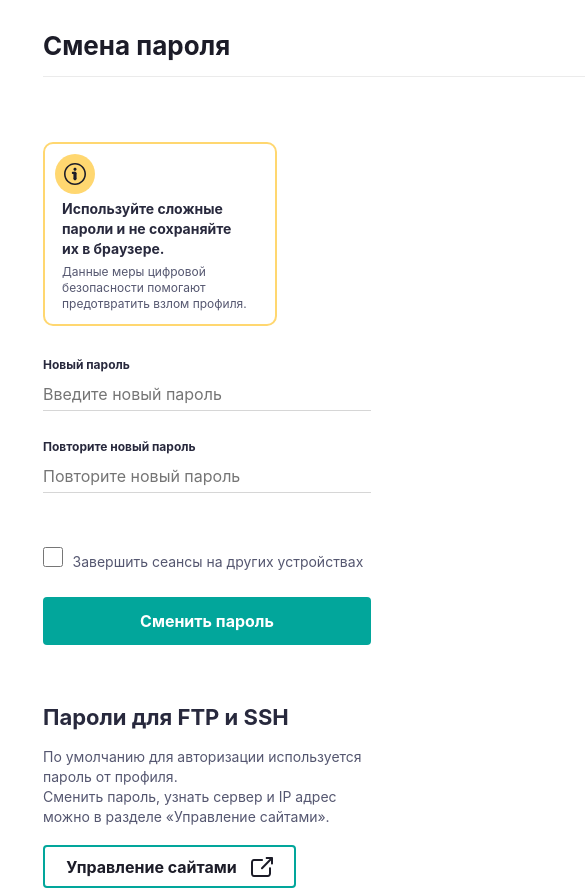
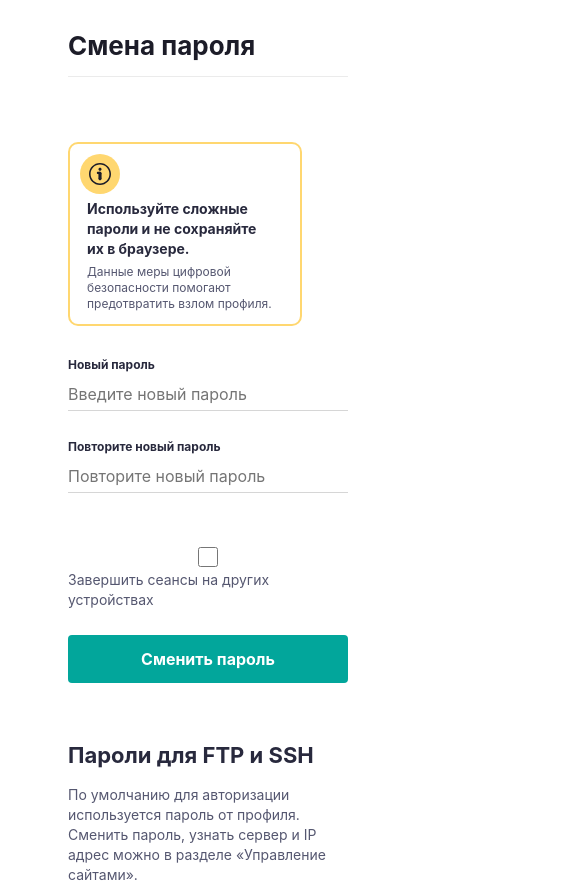
Before and after one commit to innagolovko/-, a plain HTML site: page index.html in a window 390 px wide. Shown: the top 891 px of the page, 585 px wide, since content can reach past the window. Drawn offline with Linux system fonts and the light colour scheme.

Commit message:
edit CSS

```diff
--- a/blocks/form/__button-change/form__button-change.css
+++ b/blocks/form/__button-change/form__button-change.css
@@ -12,3 +12,9 @@
     background-color: #02A69B;
     cursor: pointer;
 }
+
+@media screen and (max-width: 767px) {
+    .form__button-change {
+       width: 280px;
+    }
+}
--- /dev/null
+++ b/blocks/form/__info/form__info.css
@@ -0,0 +1,9 @@
+.form__info {
+  width: 100%;
+}
+
+@media screen and (max-width: 767px) {
+    .form__info {
+        width: 280px;
+    }
+}
--- a/blocks/form/__input-container/_ctrl_end-sessions/form__input-container_ctrl_end-sessions.css
+++ b/blocks/form/__input-container/_ctrl_end-sessions/form__input-container_ctrl_end-sessions.css
@@ -5,3 +5,9 @@
     height: 20px;
     border-color: #555770;
 }
+
+@media screen and (max-width: 767px) {
+    .form__input-container_ctrl_end-sessions {
+       width: 280px;
+    }
+}
--- a/blocks/form/__input-container/form__input-container.css
+++ b/blocks/form/__input-container/form__input-container.css
@@ -1,6 +1,6 @@
 .form__input-container {
     display: block;
-    width: 328px;
+    width: 300px;
     padding: 0;
     border: 0;
     border-bottom: 1px solid rgba(0, 0, 0, 0.16);
@@ -9,3 +9,9 @@
     line-height: 32px;
     cursor: pointer;
 }
+
+@media screen and (max-width: 767px) {
+    .form__input-container {
+       width: 280px;
+    }
+}
--- a/blocks/form/__new-password/form__new-password.css
+++ b/blocks/form/__new-password/form__new-password.css
@@ -7,3 +7,9 @@
     margin-bottom: 5px;
     color: #28293D;
 }
+
+@media screen and (max-width: 767px) {
+    .form__new-password {
+       width: 280px;
+    }
+}
--- a/blocks/header/__title/header__title.css
+++ b/blocks/header/__title/header__title.css
@@ -5,3 +5,9 @@
     margin: 0;
     color: #1C1C28;
 }
+
+@media screen and (max-width: 767px) {
+    .header__title {
+       min-width: 280px;
+    }
+}
--- a/blocks/page/__content/_page__content.css
+++ b/blocks/page/__content/_page__content.css
@@ -7,14 +7,15 @@
     right: 77px;
     top: 64px;
     bottom: 160px;
+
 }
-
 
 @media screen and (max-width: 767px) {
     .page__content {
-       max-width: calc(328 / 414 * 100%);
+       width: 280px;
        top: 32px;
-       left: 43px;
-       right: 43px;
+       left: 13px;
+       right: 13px;
+       margin: 0 auto;
     }
 }
--- /dev/null
+++ b/blocks/page/__form/page__form.css
@@ -0,0 +1,12 @@
+.page__form {
+  display: flex;
+  flex-direction: column;
+  width: 680px;
+  margin: 0 auto;
+}
+
+@media screen and (max-width: 767px) {
+    .page__form {
+       width: 280px;
+    }
+}
--- a/blocks/page/__header/page__header.css
+++ b/blocks/page/__header/page__header.css
@@ -1,4 +1,12 @@
 .page__header {
+    display: flex;
+    width: 100%;
     height: 44px;
     border-bottom: 1px solid rgba(0, 0, 0, 0.08);
 }
+
+@media screen and (max-width: 767px) {
+    .page__header {
+       width: 280px;
+    }
+}
--- a/blocks/page/page.css
+++ b/blocks/page/page.css
@@ -6,7 +6,17 @@
   -moz-text-size-adjust: 100%;
   text-rendering: optimizeLegibility;
   font-family: 'Inter', Arial, sans-serif;
-  width: 834px;
+  max-width: 834px;
+  min-width: 320px;
   min-height: 1048px;
   margin: auto;
 }
+
+ @media screen and (max-width: 767px) {
+    .page {
+        width: 100%;
+        margin: 0;
+    }
+}
+
+/* * { outline: 1px solid yellow; } */
--- a/blocks/password/__picture/password__picture.css
+++ b/blocks/password/__picture/password__picture.css
@@ -9,7 +9,9 @@
 
 @media screen and (max-width: 767px) {
     .password__picture {
+       width: 90%;
        left: 0;
-       padding-bottom: 316px;
+       padding-bottom: 360px;
+       bottom: 0;
     }
 }
--- a/blocks/password/__text/password__text.css
+++ b/blocks/password/__text/password__text.css
@@ -11,6 +11,6 @@
 
 @media screen and (max-width: 767px) {
     .password__text {
-       width: 328px;
+       width: 280px;
     }
 }
--- a/blocks/password/__title-access/password__title-access.css
+++ b/blocks/password/__title-access/password__title-access.css
@@ -10,6 +10,7 @@
 
 @media screen and (max-width: 767px) {
     .password__title-access {
+      width: 280px;
        padding-top: 248px;
     }
 }
--- a/blocks/password/__title/password__title.css
+++ b/blocks/password/__title/password__title.css
@@ -7,3 +7,9 @@
     font-weight: 700;
     color: #28293D;
 }
+
+@media screen and (max-width: 767px) {
+    .password__title {
+        width: 280px;
+    }
+}
```
Also changed, not shown: 1 other file.
